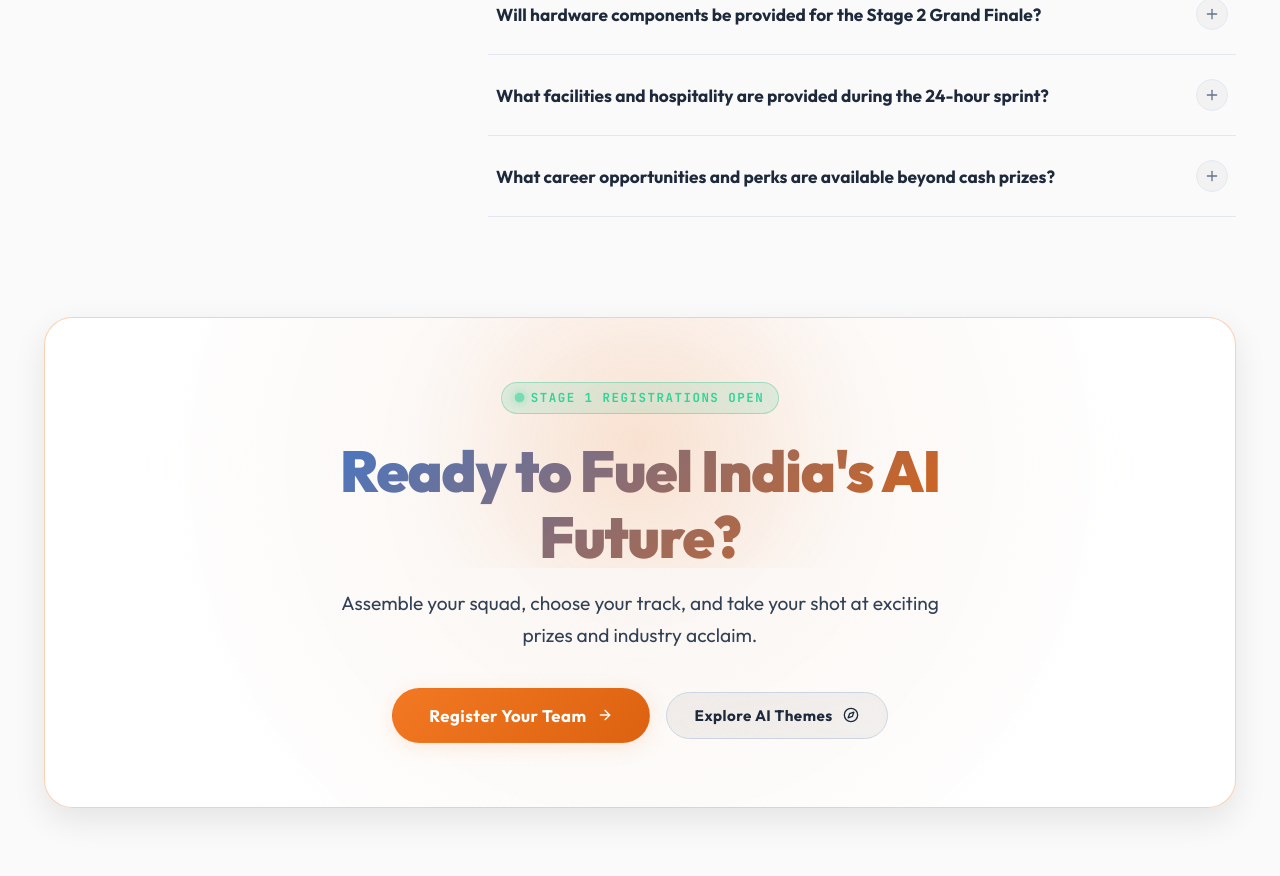
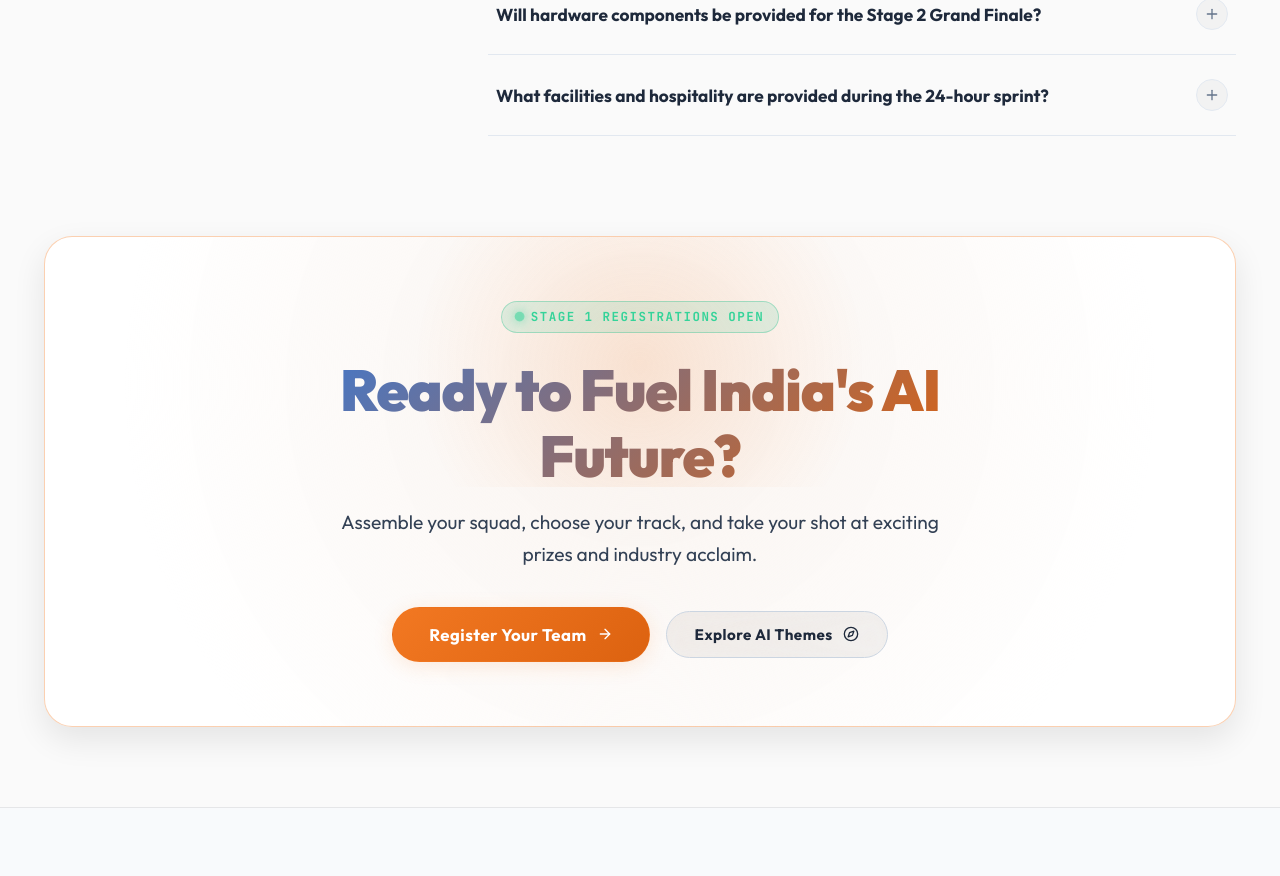
Before and after one commit to Dezuze/gignite, a React (Vite) app: page / in a window 1280 px wide. Shown: the part 9471-10347 px from the top of the page. Built offline with nearby package versions, Linux system fonts and the light colour scheme; no server answers.

Commit message:
feat: add centralized configuration data for gIGNITE 2026 hackathon

```diff
--- a/src/data/hackathonConfig.js
+++ b/src/data/hackathonConfig.js
@@ -411,11 +411,6 @@ export const HACKATHON_CONFIG = {
         question: "What facilities and hospitality are provided during the 24-hour sprint?",
         category: "Grand Finale & Hardware",
         answer: "Shortlisted finalist teams receive complete hospitality at FISAT, including breakfast, lunch, dinner, midnight energy snacks, coffee/tea stations, dedicated rest lounges, and 24/7 security."
-      },
-      {
-        question: "What career opportunities and perks are available beyond cash prizes?",
-        category: "General & Eligibility",
-        answer: "Top-performing teams and standout individual innovators will be considered for priority internship and recruitment interview opportunities at Gadgeon Smart Systems, in addition to official IEEE SPS Kerala Chapter Certificates of Technical Merit and post-event project incubation mentorship."
       }
     ]
   },
```
